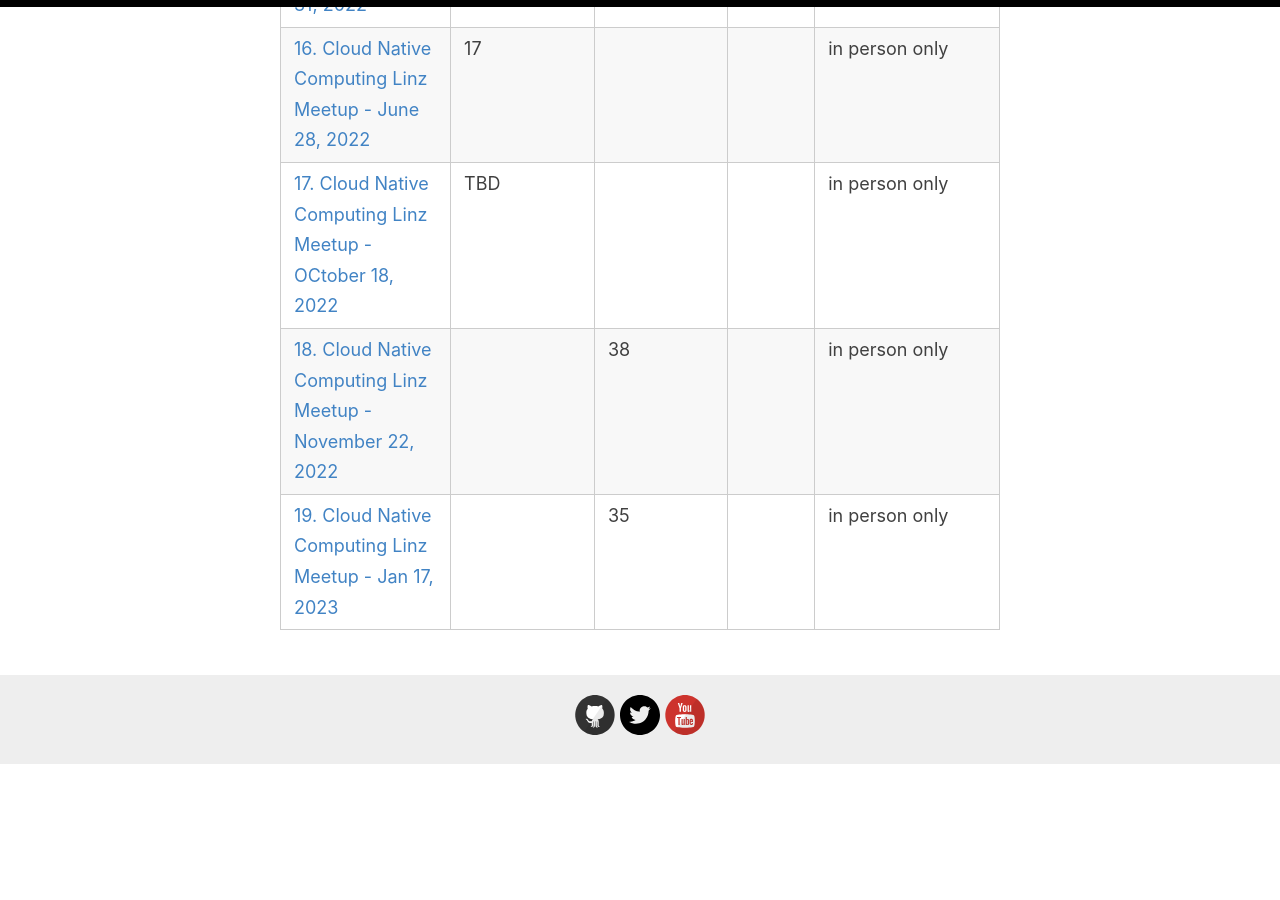
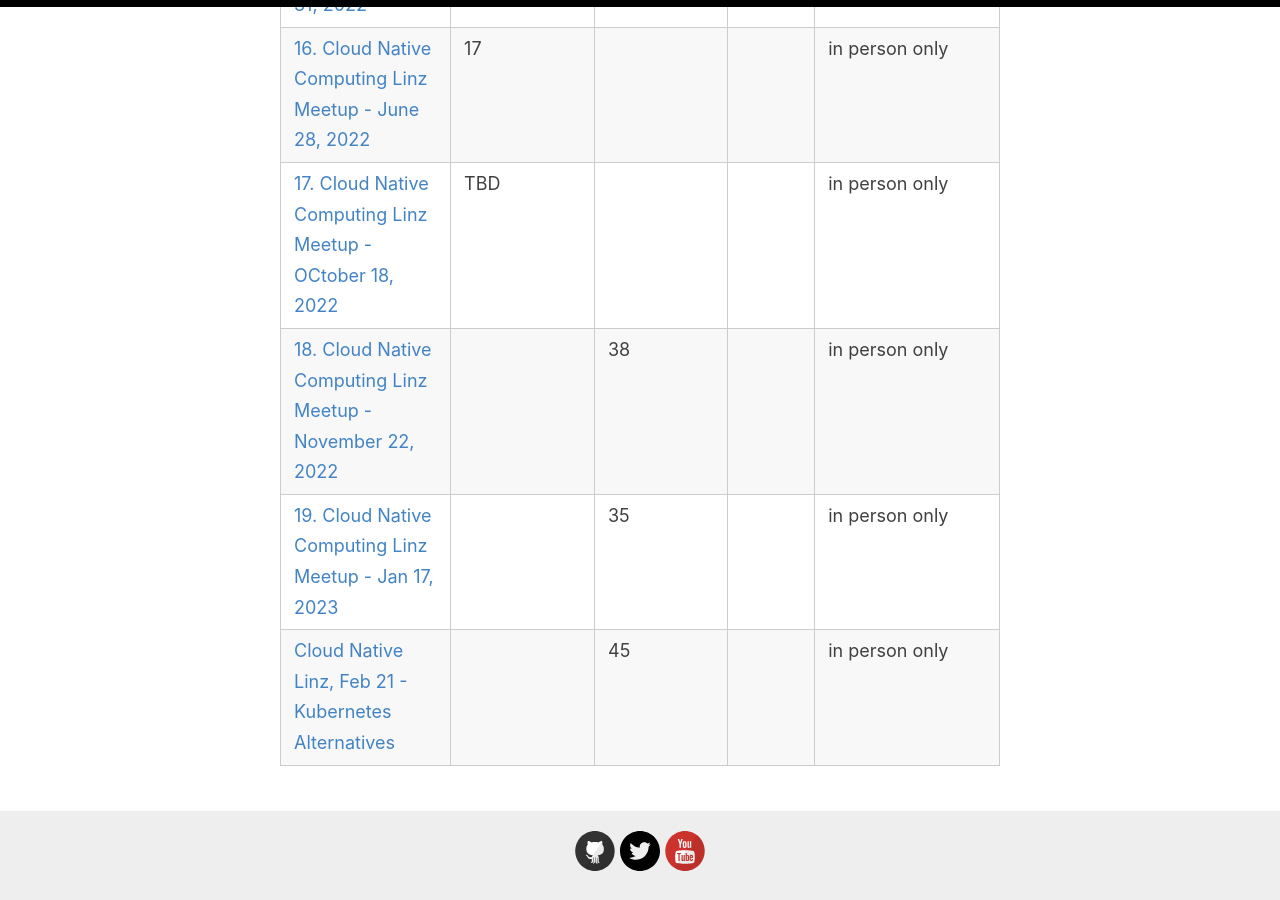
Before and after one commit to CloudNativeLinz/cloudnativelinz.github.io, a Jekyll site: the page built from _pages/sponsoring.md, in a window 1280 px wide and 900 px high, scrolled down 4776 px. Built offline with Jekyll 4.4.1, drawn with Linux system fonts in a browser that asks for light colours; before the commit the page ends 5541 px from its top, so only the background shows below that.

Commit message:
update feb 2023 numbers

```diff
--- a/_pages/sponsoring.md
+++ b/_pages/sponsoring.md
@@ -53,3 +53,4 @@
 | [17. Cloud Native Computing Linz Meetup - OCtober 18, 2022](https://community.cncf.io/events/details/cncf-linz-presents-17-cloud-native-computing-linz-meetup-october-18-2022/) | TBD | | | in person only |
 | [18. Cloud Native Computing Linz Meetup - November 22, 2022](https://community.cncf.io/events/details/cncf-linz-presents-18-cloud-native-computing-linz-meetup-november-22-2022/) |  | 38 | | in person only |
 | [19. Cloud Native Computing Linz Meetup - Jan 17, 2023](https://community.cncf.io/events/details/cncf-linz-presents-cloud-native-linz-jan-17-k8s-dora-metrics-and-tyk-gateway-with-opentelemetry/) |  | 35 | | in person only |
+| [Cloud Native Linz, Feb 21 - Kubernetes Alternatives](https://community.cncf.io/events/details/cncf-linz-presents-cloud-native-linz-feb-21-kubernetes-alternatives/) |  | 45 | | in person only |
```
